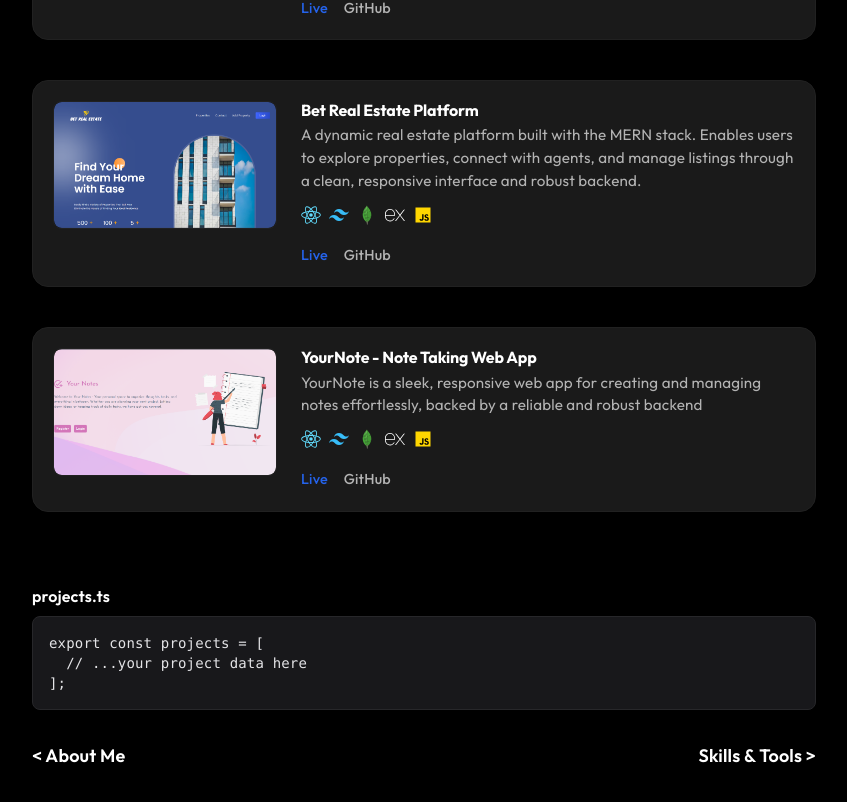
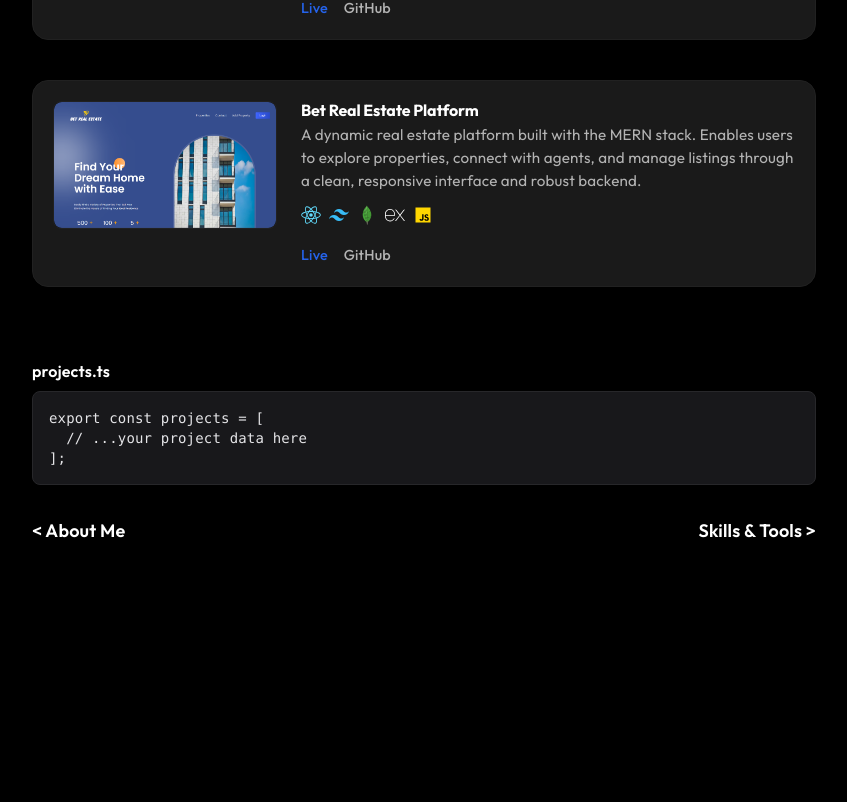
Before and after one commit to Ketoransile/docs-portfolio, a Next.js app: page /projects in a window 1280 px wide. Shown: the part 1265-2067 px from the top of the page, without its empty margins (336-1183 px from the left). After the commit the page ends 1970 px from the top, so only its background shows below. Built offline with nearby package versions, Linux system fonts and the light colour scheme.

Commit message:
feat: implement projects page with project cards and navigation.

```diff
--- a/src/app/projects/page.tsx
+++ b/src/app/projects/page.tsx
@@ -106,21 +106,21 @@ const projects: Project[] = [
     live: "https://bet-real-estate.vercel.app/",
     github: "https://github.com/Ketoransile/Bet-Real-EstateProject",
   },
-  {
-    title: "YourNote - Note Taking Web App",
-    description:
-      "YourNote is a sleek, responsive web app for creating and managing notes effortlessly, backed by a reliable and robust backend",
-    img: "/projectsPictures/yourNote.png",
-    tech: [
-      "/techIcons/react.svg",
-      "/techIcons/tailwind.svg",
-      "/techIcons/mongodb.svg",
-      "/techIcons/express-js.svg",
-      "/techIcons/javascript.svg",
-    ],
-    live: "https://yournote-3pnr.onrender.com",
-    github: "https://github.com/Ketoransile/YourNote",
-  },
+  // {
+  //   title: "YourNote - Note Taking Web App",
+  //   description:
+  //     "YourNote is a sleek, responsive web app for creating and managing notes effortlessly, backed by a reliable and robust backend",
+  //   img: "/projectsPictures/yourNote.png",
+  //   tech: [
+  //     "/techIcons/react.svg",
+  //     "/techIcons/tailwind.svg",
+  //     "/techIcons/mongodb.svg",
+  //     "/techIcons/express-js.svg",
+  //     "/techIcons/javascript.svg",
+  //   ],
+  //   live: "https://yournote-3pnr.onrender.com",
+  //   github: "https://github.com/Ketoransile/YourNote",
+  // },
 ];
 
 function ProjectCard({ project }: { project: Project }) {
```
